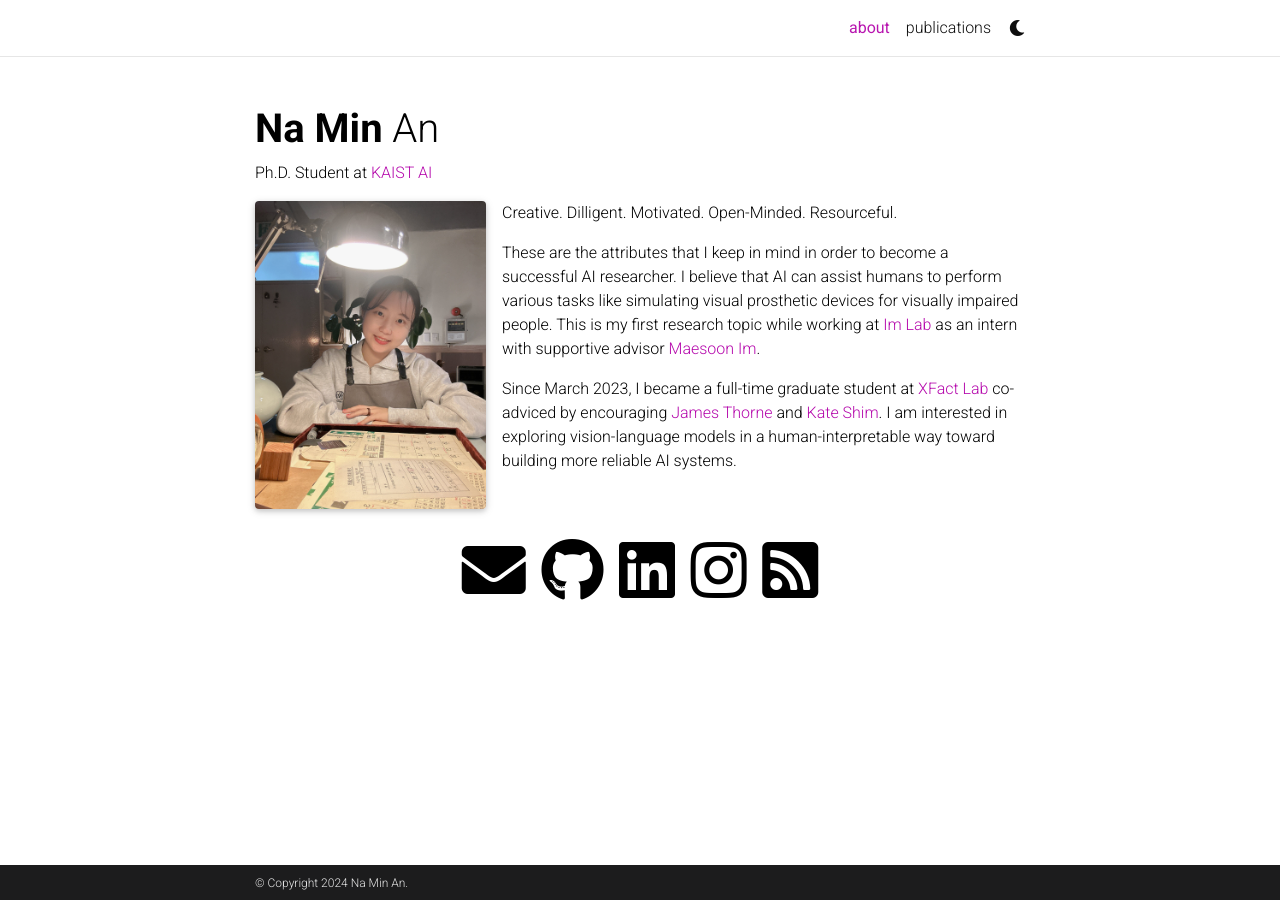
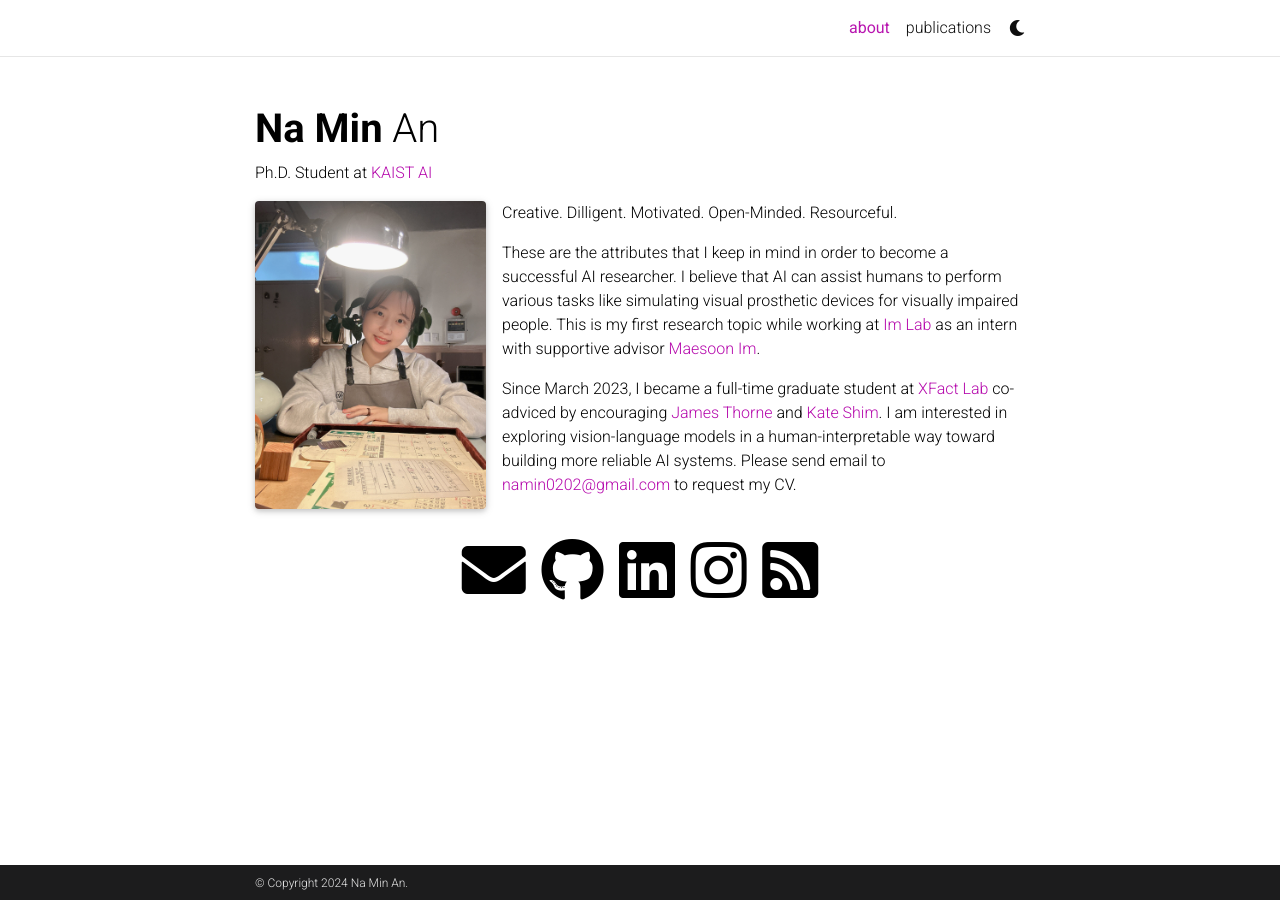
Before and after one commit to namin-an/namin-an.github.io, a Jekyll site: the page built from _pages/about.md, in a window 1280 px wide. Built offline with Jekyll 4.4.1, drawn with Linux system fonts in a browser that asks for light colours; full-size pictures stand in for the smaller copies a plugin makes; comment, search, counter and statistics services are not loaded; a style sheet for code colours, icons or effects is not loaded.

Commit message:
Change pic and add cv request

```diff
--- a/_bibliography/papers.bib
+++ b/_bibliography/papers.bib
@@ -5,7 +5,7 @@
   title = {Stable Language Model Pre-training by Reducing Embedding Variability},
   journal={Proceedings of the 2024 Conference on Empirical Methods in Natural Language Processing (EMNLP)},
   year = {2024},
-  preview={pna.png},
+  preview={tev_grad_var.png},
   pdf={https://arxiv.org/abs/2409.07787},
   url = {arXiv:2409.07787}
 }
@@ -24,7 +24,7 @@
     publisher = "Association for Computational Linguistics",
     url = "https://aclanthology.org/2024.findings-eacl.43",
     pages = "624--638",
-    preview={tev_grad_var.png},
+    preview={pna.png},
     pdf={https://aclanthology.org/2024.findings-eacl.43.pdf},
     abstract = "Deriving meaningful sentence embeddings is crucial in capturing the semantic relationship between texts. Recent advances in building sentence embedding models have centered on replacing traditional human-generated text datasets with those generated by LLMs. However, the properties of these widely used LLM-generated texts remain largely unexplored. Here, we evaluate the quality of the LLM-generated texts from four perspectives (Positive Text Repetition, Length Difference Penalty, Positive Score Compactness, and Negative Text Implausibility) and find that there exists an inherent difference between human and LLM-generated datasets. To further enhance sentence embeddings using both human and LLM-generated datasets, we propose a novel loss function that incorporates Positive-Negative sample Augmentation (PNA) within the contrastive learning objective. Our results demonstrate that PNA effectively mitigates the sentence anisotropy problem in Wikipedia corpus (-7{\%} compared to CLHAIF) and simultaneously improves the Spearman{'}s correlation in standard Semantic Textual Similarity (STS) tasks (+1.47{\%} compared to CLHAIF).",
 }
--- a/_pages/about.md
+++ b/_pages/about.md
@@ -20,4 +20,4 @@
 
 These are the attributes that I keep in mind in order to become a successful AI researcher. I believe that AI can assist humans to perform various tasks like simulating visual prosthetic devices for visually impaired people. This is my first research topic while working at <a href='https://imvisionlab.com/'>Im Lab</a> as an intern with supportive advisor <a href='https://scholar.google.com/citations?user=jidhBw0AAAAJ&hl=en'>Maesoon Im</a>.
 
-Since March 2023, I became a full-time graduate student at <a href='https://xfact.net/'>XFact Lab</a> co-adviced by encouraging <a href='https://scholar.google.com/citations?user=hao9RrgAAAAJ&hl=en&oi=ao'>James Thorne</a> and <a href='https://scholar.google.com/citations?user=KB5XZGIAAAAJ&hl=en'>Kate Shim</a>. I am interested in exploring vision-language models in a human-interpretable way toward building more reliable AI systems.
+Since March 2023, I became a full-time graduate student at <a href='https://xfact.net/'>XFact Lab</a> co-adviced by encouraging <a href='https://scholar.google.com/citations?user=hao9RrgAAAAJ&hl=en&oi=ao'>James Thorne</a> and <a href='https://scholar.google.com/citations?user=KB5XZGIAAAAJ&hl=en'>Kate Shim</a>. I am interested in exploring vision-language models in a human-interpretable way toward building more reliable AI systems. Please send email to <a href="mailto:namin0202@gmail.com">namin0202@gmail.com</a> to request my CV.
```
Also changed, not shown: assets/img/publication_preview/pna.png.
